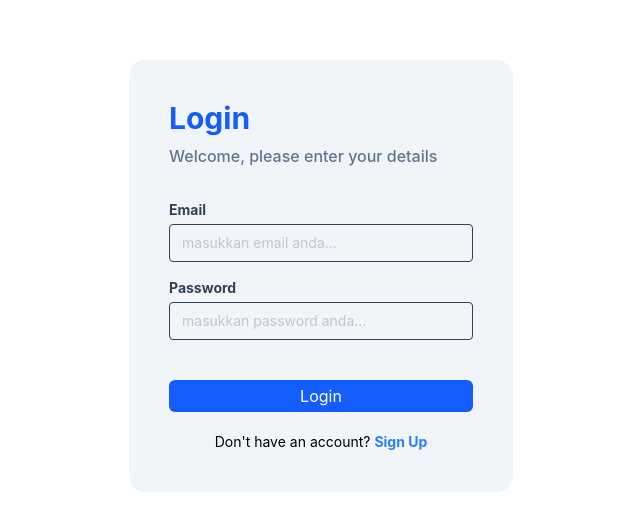
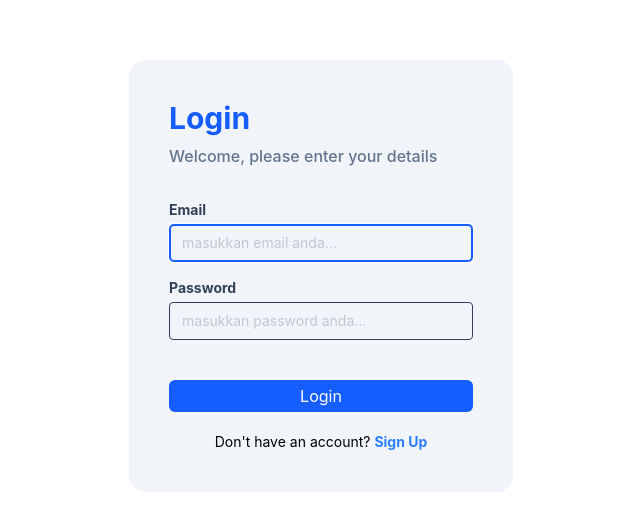
Before and after one commit to sandienwahyu/learning-react-with-tailwind, a React (Vite) app: page /login in a window 1280 px wide. Shown: the part 124-654 px from the top of the page, without its empty margins (319-959 px from the left). Built offline with nearby package versions, Linux system fonts and the light colour scheme.

Commit message:
15-useRef

```diff
--- a/src/assets/components/Elements/Button/index.jsx
+++ b/src/assets/components/Elements/Button/index.jsx
@@ -8,7 +8,7 @@ export default function Button({
     <button
       type={type}
       className={`border-purple-200 ${classname} hover:border-transparent text-white active:bg-purple-700 rounded-md px-2 py-1 cursor-pointer`}
-      onClick={() => onClick()}
+      onClick={onClick}
     >
       {children}
     </button>
--- a/src/assets/components/Elements/InputForm/Input.jsx
+++ b/src/assets/components/Elements/InputForm/Input.jsx
@@ -1,4 +1,4 @@
-export default function Input({ type, placeholder, name }) {
+export default function Input({ type, placeholder, name, ref }) {
   return (
     <input
       type={type}
@@ -6,6 +6,7 @@ export default function Input({ type, placeholder, name }) {
       placeholder={placeholder}
       name={name}
       id={name}
+      ref={ref}
     />
   );
 }
--- a/src/assets/components/Elements/InputForm/index.jsx
+++ b/src/assets/components/Elements/InputForm/index.jsx
@@ -1,11 +1,11 @@
 import Input from "./Input";
 import Label from "./Label";
 
-export default function InputForm({ type, name, label, placeholder }) {
+export default function InputForm({ type, name, label, placeholder, ref }) {
   return (
     <>
       <Label htmlFor={name}>{label}</Label>
-      <Input type={type} placeholder={placeholder} name={name} />
+      <Input type={type} placeholder={placeholder} name={name} ref={ref} />
     </>
   );
 }
--- a/src/assets/components/Fragments/FormLogin.jsx
+++ b/src/assets/components/Fragments/FormLogin.jsx
@@ -1,7 +1,16 @@
 import InputForm from "../Elements/InputForm";
 import Button from "../Elements/Button";
+import { useRef } from "react";
+import { useEffect } from "react";
 
 export default function FormLogin() {
+  const emailRef = useRef(null);
+
+  useEffect(() => {
+    console.log(emailRef.current);
+    emailRef.current.focus();
+  }, []);
+
   function handleLogin(e) {
     e.preventDefault();
     localStorage.setItem("email", e.target.email.value);
@@ -17,6 +26,7 @@ export default function FormLogin() {
           name={"email"}
           label={"Email"}
           placeholder={"masukkan email anda..."}
+          ref={emailRef}
         ></InputForm>
         <InputForm
           type={"password"}
--- a/src/assets/components/Fragments/FormRegister.jsx
+++ b/src/assets/components/Fragments/FormRegister.jsx
@@ -30,7 +30,9 @@ export default function FormRegister() {
           placeholder={"masukkan ulang password anda..."}
         ></InputForm>
       </div>
-      <Button classname={"bg-blue-600 w-full"}>Register</Button>
+      <Button classname={"bg-blue-600 w-full"} onClick={() => {}}>
+        Register
+      </Button>
     </form>
   );
 }
```
